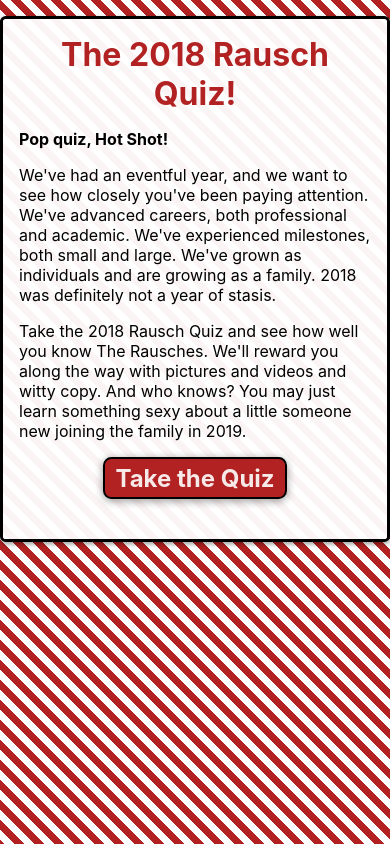
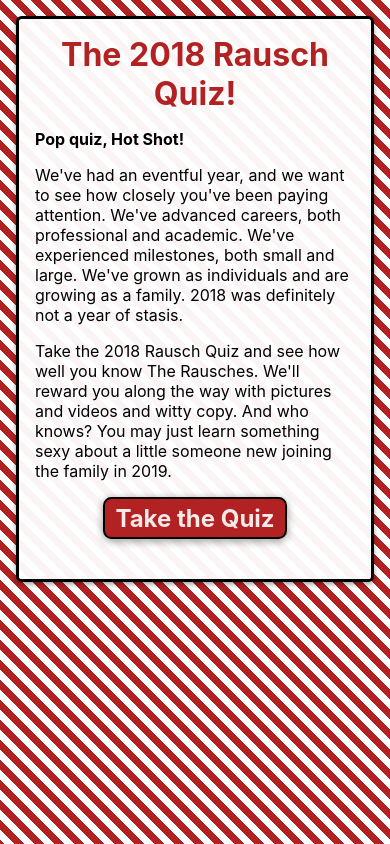
Before and after one commit to awayken/2018-christmas-card, a React (Create React App) app: page / in a window 390 px wide. Built offline with nearby package versions, Linux system fonts and the light colour scheme.

Commit message:
Give app a little space on small screens

```diff
--- a/src/App.css
+++ b/src/App.css
@@ -3,6 +3,6 @@
     border: 3px solid #000;
     border-radius: 0.35em;
     box-shadow: 0 2px 0.35em rgba(0, 0, 0, 0.4);
-    margin: 1em auto;
+    margin: 0 auto;
     max-width: 1200px;
 }
--- a/src/index.css
+++ b/src/index.css
@@ -44,6 +44,7 @@
     );
     background-color: #b22222;
     background-size: 20px 20px;
+    padding: 1em;
 }
 
 .btn {
```
